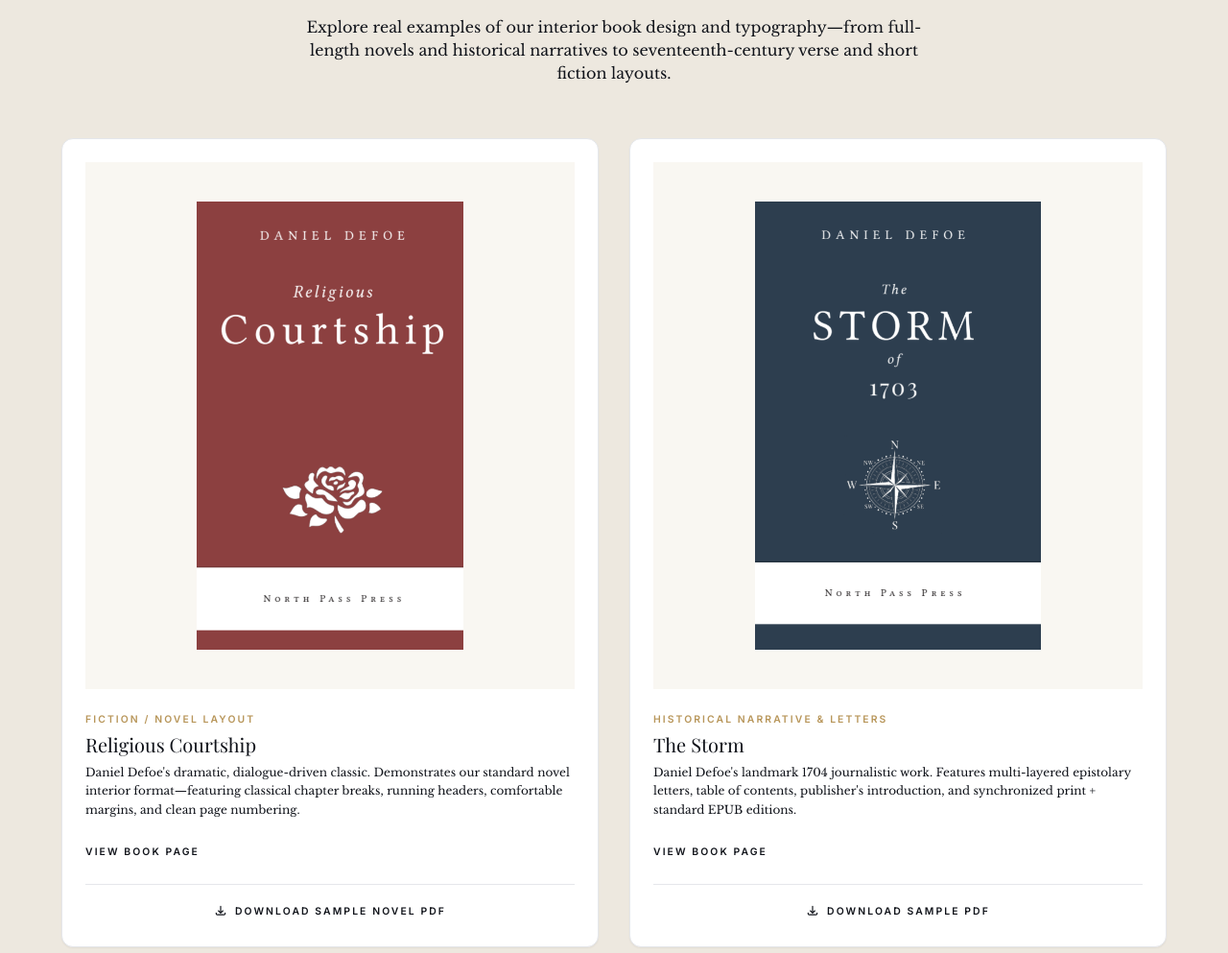
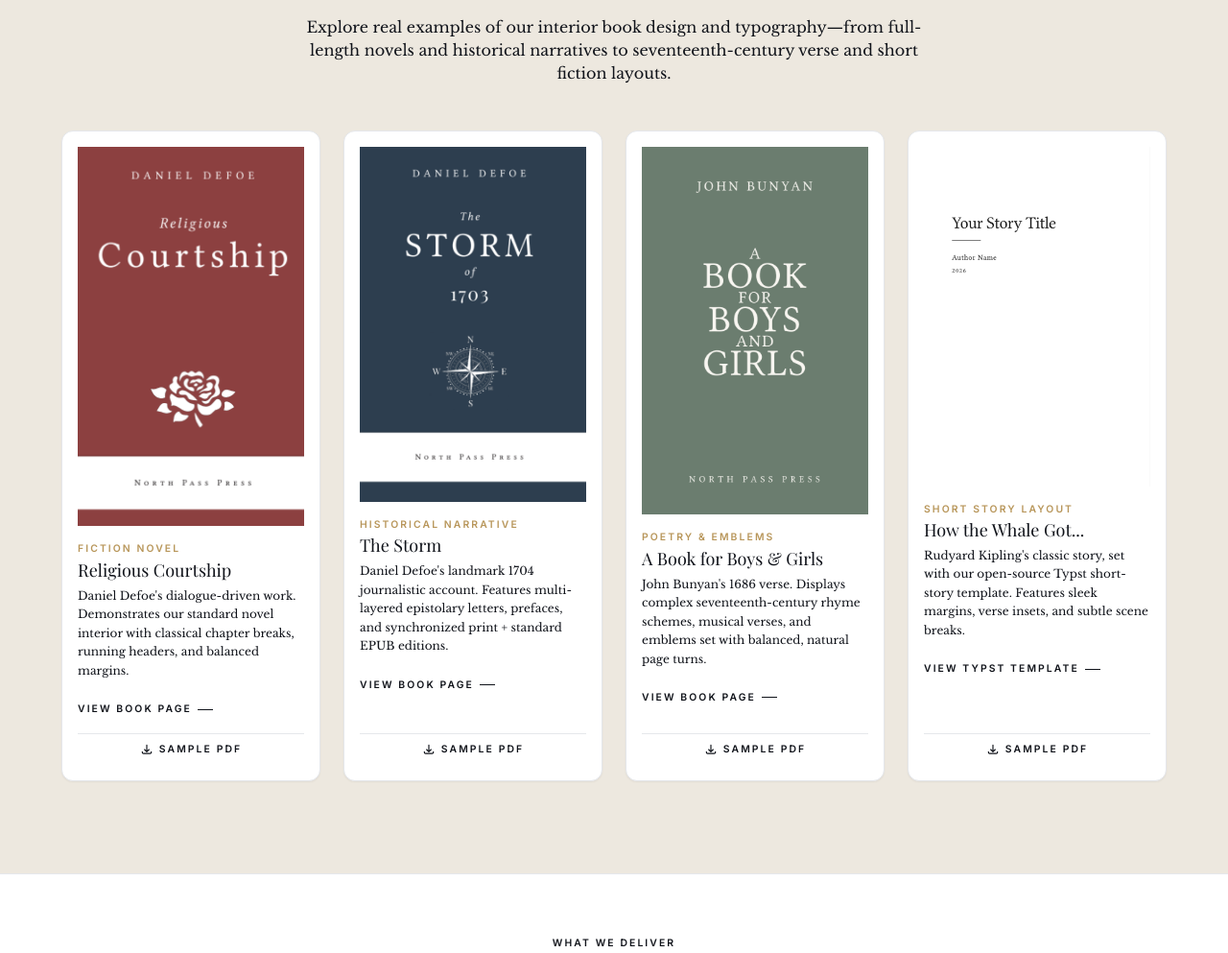
Before and after one commit to mnogradi/press-website, a website: page services.html in a window 1280 px wide. Shown: the part 300-1293 px from the top of the page at 96% size. Drawn offline with nearby package versions, Linux system fonts and the light colour scheme; a web font is replaced by a local one.

Commit message:
Made cards smaller on services page, and cut down the FAQ

```diff
--- a/services.html
+++ b/services.html
@@ -129,7 +129,7 @@
     <!-- Top Showcase / Portfolio Section -->
     <section class="py-24 px-4 sm:px-6 bg-[#EDE8DF]" style="padding-top: calc(130px + 5rem);">
         <div class="max-w-6xl mx-auto">
-            <div class="text-center mb-14">
+            <div class="text-center mb-12 sm:mb-14">
                 <span class="sans-label text-slate-400 block mb-2 uppercase tracking-[0.2em] text-[10px]">Showcase</span>
                 <h1 class="serif-heading text-3xl md:text-4xl text-midnight mb-4">Typesetting Portfolio</h1>
                 <div class="section-rule"></div>
@@ -138,128 +138,128 @@
                 </p>
             </div>
 
-            <!-- Portfolio Grid -->
-            <div class="grid grid-cols-1 md:grid-cols-2 gap-8 md:gap-10">
+            <!-- Compact 4-Column Portfolio Grid -->
+            <div class="grid grid-cols-1 sm:grid-cols-2 lg:grid-cols-4 gap-6">
 
                 <!-- Portfolio 1: Religious Courtship (Novel) -->
-                <div class="book-item group relative flex flex-col bg-white border border-slate-100 shadow-sm hover:border-slate-200 hover:shadow-md transition-all duration-300 p-5 sm:p-6 rounded-xl">
-                    <div class="aspect-[13/14] bg-[#f9f7f2] mb-6 relative overflow-hidden flex items-center justify-center rounded-lg">
+                <div class="book-item group relative flex flex-col bg-white border border-slate-100 shadow-sm hover:border-slate-200 hover:shadow-md transition-all duration-300 p-4 sm:p-5 rounded-xl">
+                    <div class="aspect-[4/5] bg-[#f9f7f2] mb-4 relative overflow-hidden flex items-center justify-center rounded-lg p-2">
                         <img src="/assets/images/courtship.png" alt="Religious Courtship by Daniel Defoe"
-                            class="h-[85%] w-auto transform group-hover:scale-105 transition-transform duration-700 pointer-events-none object-contain">
+                            class="h-[88%] w-auto transform group-hover:scale-105 transition-transform duration-700 pointer-events-none object-contain">
                     </div>
                     <div class="flex flex-col flex-grow">
-                        <span class="sans-label text-[10px] text-gold font-bold uppercase tracking-widest mb-1.5">Fiction / Novel Layout</span>
-                        <h3 class="serif-heading text-xl sm:text-2xl text-midnight mb-2 group-hover:text-gold transition-colors">Religious Courtship</h3>
-                        <p class="text-xs text-slate-500 leading-relaxed font-light mb-5">
-                            Daniel Defoe's dramatic, dialogue-driven classic. Demonstrates our standard novel interior format—featuring classical chapter breaks, running headers, comfortable margins, and clean page numbering.
+                        <span class="sans-label text-[9px] text-gold font-bold uppercase tracking-widest mb-1">Fiction Novel</span>
+                        <h3 class="serif-heading text-lg sm:text-xl text-midnight mb-1.5 group-hover:text-gold transition-colors">Religious Courtship</h3>
+                        <p class="text-xs text-slate-500 leading-relaxed font-light mb-4">
+                            Daniel Defoe's dialogue-driven work. Demonstrates our standard novel interior with classical chapter breaks, running headers, and balanced margins.
                         </p>
 
-                        <!-- Dedicated Book Link (Separated from download) -->
-                        <div class="mb-6">
-                            <a href="courtship" class="inline-flex items-center gap-2 text-[10px] sans-label font-bold uppercase tracking-[0.15em] text-midnight hover:text-gold transition-colors group/link">
+                        <!-- Dedicated Book Link -->
+                        <div class="mb-4">
+                            <a href="courtship" class="inline-flex items-center gap-1.5 text-[9px] sans-label font-bold uppercase tracking-wider text-midnight hover:text-gold transition-colors group/link">
                                 View Book Page
-                                <span class="w-6 h-px bg-midnight group-hover/link:w-10 group-hover/link:bg-gold transition-all"></span>
+                                <span class="w-4 h-px bg-midnight group-hover/link:w-7 group-hover/link:bg-gold transition-all"></span>
                             </a>
                         </div>
 
                         <!-- Dedicated Bottom Download Button -->
-                        <div class="mt-auto pt-4 border-t border-slate-100">
-                            <a href="assets/docs/defoe-courtship.pdf" download class="inline-flex items-center justify-center gap-2 w-full bg-[#f4f1ea] hover:bg-midnight hover:text-white text-slate-700 py-2.5 px-4 rounded sans-label text-[10px] uppercase tracking-wider font-bold transition-all duration-300">
+                        <div class="mt-auto pt-3 border-t border-slate-100">
+                            <a href="assets/docs/defoe-courtship.pdf" download class="inline-flex items-center justify-center gap-1.5 w-full bg-[#f4f1ea] hover:bg-midnight hover:text-white text-slate-700 py-2 px-3 rounded sans-label text-[9px] uppercase tracking-wider font-bold transition-all duration-300">
                                 <svg class="w-3.5 h-3.5" fill="none" stroke="currentColor" viewBox="0 0 24 24"><path stroke-linecap="round" stroke-linejoin="round" stroke-width="2" d="M4 16v1a2 2 0 002 2h12a2 2 0 002-2v-1m-4-4l-4 4m0 0l-4-4m4 4V4"></path></svg>
-                                Download Sample Novel PDF
+                                Sample PDF
                             </a>
                         </div>
                     </div>
                 </div>
 
                 <!-- Portfolio 2: The Storm -->
-                <div class="book-item group relative flex flex-col bg-white border border-slate-100 shadow-sm hover:border-slate-200 hover:shadow-md transition-all duration-300 p-5 sm:p-6 rounded-xl">
-                    <div class="aspect-[13/14] bg-[#f9f7f2] mb-6 relative overflow-hidden flex items-center justify-center rounded-lg">
+                <div class="book-item group relative flex flex-col bg-white border border-slate-100 shadow-sm hover:border-slate-200 hover:shadow-md transition-all duration-300 p-4 sm:p-5 rounded-xl">
+                    <div class="aspect-[4/5] bg-[#f9f7f2] mb-4 relative overflow-hidden flex items-center justify-center rounded-lg p-2">
                         <img src="/assets/images/defoepng.png" alt="The Storm by Daniel Defoe"
-                            class="h-[85%] w-auto transform group-hover:scale-105 transition-transform duration-700 pointer-events-none object-contain">
+                            class="h-[88%] w-auto transform group-hover:scale-105 transition-transform duration-700 pointer-events-none object-contain">
                     </div>
                     <div class="flex flex-col flex-grow">
-                        <span class="sans-label text-[10px] text-gold font-bold uppercase tracking-widest mb-1.5">Historical Narrative &amp; Letters</span>
-                        <h3 class="serif-heading text-xl sm:text-2xl text-midnight mb-2 group-hover:text-gold transition-colors">The Storm</h3>
-                        <p class="text-xs text-slate-500 leading-relaxed font-light mb-5">
-                            Daniel Defoe's landmark 1704 journalistic work. Features multi-layered epistolary letters, table of contents, publisher's introduction, and synchronized print + standard EPUB editions.
+                        <span class="sans-label text-[9px] text-gold font-bold uppercase tracking-widest mb-1">Historical Narrative</span>
+                        <h3 class="serif-heading text-lg sm:text-xl text-midnight mb-1.5 group-hover:text-gold transition-colors">The Storm</h3>
+                        <p class="text-xs text-slate-500 leading-relaxed font-light mb-4">
+                            Daniel Defoe's landmark 1704 journalistic account. Features multi-layered epistolary letters, prefaces, and synchronized print + standard EPUB editions.
                         </p>
 
-                        <!-- Dedicated Book Link (Separated from download) -->
-                        <div class="mb-6">
-                            <a href="defoe" class="inline-flex items-center gap-2 text-[10px] sans-label font-bold uppercase tracking-[0.15em] text-midnight hover:text-gold transition-colors group/link">
+                        <!-- Dedicated Book Link -->
+                        <div class="mb-4">
+                            <a href="defoe" class="inline-flex items-center gap-1.5 text-[9px] sans-label font-bold uppercase tracking-wider text-midnight hover:text-gold transition-colors group/link">
                                 View Book Page
-                                <span class="w-6 h-px bg-midnight group-hover/link:w-10 group-hover/link:bg-gold transition-all"></span>
+                                <span class="w-4 h-px bg-midnight group-hover/link:w-7 group-hover/link:bg-gold transition-all"></span>
                             </a>
                         </div>
 
                         <!-- Dedicated Bottom Download Button -->
-                        <div class="mt-auto pt-4 border-t border-slate-100">
-                            <a href="assets/docs/defoe-storm.pdf" download class="inline-flex items-center justify-center gap-2 w-full bg-[#f4f1ea] hover:bg-midnight hover:text-white text-slate-700 py-2.5 px-4 rounded sans-label text-[10px] uppercase tracking-wider font-bold transition-all duration-300">
+                        <div class="mt-auto pt-3 border-t border-slate-100">
+                            <a href="assets/docs/defoe-storm.pdf" download class="inline-flex items-center justify-center gap-1.5 w-full bg-[#f4f1ea] hover:bg-midnight hover:text-white text-slate-700 py-2 px-3 rounded sans-label text-[9px] uppercase tracking-wider font-bold transition-all duration-300">
                                 <svg class="w-3.5 h-3.5" fill="none" stroke="currentColor" viewBox="0 0 24 24"><path stroke-linecap="round" stroke-linejoin="round" stroke-width="2" d="M4 16v1a2 2 0 002 2h12a2 2 0 002-2v-1m-4-4l-4 4m0 0l-4-4m4 4V4"></path></svg>
-                                Download Sample PDF
+                                Sample PDF
                             </a>
                         </div>
                     </div>
                 </div>
 
                 <!-- Portfolio 3: A Book for Boys and Girls -->
-                <div class="book-item group relative flex flex-col bg-white border border-slate-100 shadow-sm hover:border-slate-200 hover:shadow-md transition-all duration-300 p-5 sm:p-6 rounded-xl">
-                    <div class="aspect-[13/14] bg-[#f9f7f2] mb-6 relative overflow-hidden flex items-center justify-center rounded-lg">
+                <div class="book-item group relative flex flex-col bg-white border border-slate-100 shadow-sm hover:border-slate-200 hover:shadow-md transition-all duration-300 p-4 sm:p-5 rounded-xl">
+                    <div class="aspect-[4/5] bg-[#f9f7f2] mb-4 relative overflow-hidden flex items-center justify-center rounded-lg p-2">
                         <img src="/assets/images/bunyanimg.png" alt="A Book for Boys and Girls by John Bunyan"
-                            class="h-[85%] w-auto transform group-hover:scale-105 transition-transform duration-700 pointer-events-none object-contain">
+                            class="h-[88%] w-auto transform group-hover:scale-105 transition-transform duration-700 pointer-events-none object-contain">
                     </div>
                     <div class="flex flex-col flex-grow">
-                        <span class="sans-label text-[10px] text-gold font-bold uppercase tracking-widest mb-1.5">Poetry &amp; Emblems</span>
-                        <h3 class="serif-heading text-xl sm:text-2xl text-midnight mb-2 group-hover:text-gold transition-colors">A Book for Boys and Girls</h3>
-                        <p class="text-xs text-slate-500 leading-relaxed font-light mb-5">
-                            John Bunyan's 1686 emblem verse. Solves the complex challenge of typesetting seventeenth-century rhyme schemes, musical verses, and moral emblems with balanced, graceful page turns.
+                        <span class="sans-label text-[9px] text-gold font-bold uppercase tracking-widest mb-1">Poetry &amp; Emblems</span>
+                        <h3 class="serif-heading text-lg sm:text-xl text-midnight mb-1.5 group-hover:text-gold transition-colors">A Book for Boys &amp; Girls</h3>
+                        <p class="text-xs text-slate-500 leading-relaxed font-light mb-4">
+                            John Bunyan's 1686 verse. Displays complex seventeenth-century rhyme schemes, musical verses, and emblems set with balanced, natural page turns.
                         </p>
 
-                        <!-- Dedicated Book Link (Separated from download) -->
-                        <div class="mb-6">
-                            <a href="bunyan" class="inline-flex items-center gap-2 text-[10px] sans-label font-bold uppercase tracking-[0.15em] text-midnight hover:text-gold transition-colors group/link">
+                        <!-- Dedicated Book Link -->
+                        <div class="mb-4">
+                            <a href="bunyan" class="inline-flex items-center gap-1.5 text-[9px] sans-label font-bold uppercase tracking-wider text-midnight hover:text-gold transition-colors group/link">
                                 View Book Page
-                                <span class="w-6 h-px bg-midnight group-hover/link:w-10 group-hover/link:bg-gold transition-all"></span>
+                                <span class="w-4 h-px bg-midnight group-hover/link:w-7 group-hover/link:bg-gold transition-all"></span>
                             </a>
                         </div>
 
                         <!-- Dedicated Bottom Download Button -->
-                        <div class="mt-auto pt-4 border-t border-slate-100">
-                            <a href="assets/docs/bunyan-book.pdf" download class="inline-flex items-center justify-center gap-2 w-full bg-[#f4f1ea] hover:bg-midnight hover:text-white text-slate-700 py-2.5 px-4 rounded sans-label text-[10px] uppercase tracking-wider font-bold transition-all duration-300">
+                        <div class="mt-auto pt-3 border-t border-slate-100">
+                            <a href="assets/docs/bunyan-book.pdf" download class="inline-flex items-center justify-center gap-1.5 w-full bg-[#f4f1ea] hover:bg-midnight hover:text-white text-slate-700 py-2 px-3 rounded sans-label text-[9px] uppercase tracking-wider font-bold transition-all duration-300">
                                 <svg class="w-3.5 h-3.5" fill="none" stroke="currentColor" viewBox="0 0 24 24"><path stroke-linecap="round" stroke-linejoin="round" stroke-width="2" d="M4 16v1a2 2 0 002 2h12a2 2 0 002-2v-1m-4-4l-4 4m0 0l-4-4m4 4V4"></path></svg>
-                                Download Sample PDF
+                                Sample PDF
                             </a>
                         </div>
                     </div>
                 </div>
 
                 <!-- Portfolio 4: How the Whale Got His Throat (Short Story) -->
-                <div class="book-item group relative flex flex-col bg-white border border-slate-100 shadow-sm hover:border-slate-200 hover:shadow-md transition-all duration-300 p-5 sm:p-6 rounded-xl">
-                    <div class="aspect-[13/14] bg-[#f9f7f2] mb-6 relative overflow-hidden flex items-center justify-center rounded-lg">
+                <div class="book-item group relative flex flex-col bg-white border border-slate-100 shadow-sm hover:border-slate-200 hover:shadow-md transition-all duration-300 p-4 sm:p-5 rounded-xl">
+                    <div class="aspect-[4/5] bg-[#f9f7f2] mb-4 relative overflow-hidden flex items-center justify-center rounded-lg p-2">
                         <img src="/assets/images/free-story.png" alt="How the Whale Got His Throat by Rudyard Kipling"
-                            class="h-[85%] w-auto transform group-hover:scale-105 transition-transform duration-700 pointer-events-none object-contain">
+                            class="h-[88%] w-auto transform group-hover:scale-105 transition-transform duration-700 pointer-events-none object-contain">
                     </div>
                     <div class="flex flex-col flex-grow">
-                        <span class="sans-label text-[10px] text-gold font-bold uppercase tracking-widest mb-1.5">Literary Short Story</span>
-                        <h3 class="serif-heading text-xl sm:text-2xl text-midnight mb-2 group-hover:text-gold transition-colors">How the Whale Got His Throat</h3>
-                        <p class="text-xs text-slate-500 leading-relaxed font-light mb-5">
-                            Rudyard Kipling's classic story, set with our open-source Typst short-story template. Features sleek editorial margins, verse insets, and subtle scene breaks optimized for short fiction.
+                        <span class="sans-label text-[9px] text-gold font-bold uppercase tracking-widest mb-1">Short Story Layout</span>
+                        <h3 class="serif-heading text-lg sm:text-xl text-midnight mb-1.5 group-hover:text-gold transition-colors">How the Whale Got...</h3>
+                        <p class="text-xs text-slate-500 leading-relaxed font-light mb-4">
+                            Rudyard Kipling's classic story, set with our open-source Typst short-story template. Features sleek margins, verse insets, and subtle scene breaks.
                         </p>
 
-                        <!-- Dedicated GitHub Link (Separated from download) -->
-                        <div class="mb-6">
-                            <a href="https://github.com/mnogradi/modern-short-story" target="_blank" rel="noopener noreferrer" class="inline-flex items-center gap-2 text-[10px] sans-label font-bold uppercase tracking-[0.15em] text-midnight hover:text-gold transition-colors group/link">
-                                View Typst Template on GitHub
-                                <span class="w-6 h-px bg-midnight group-hover/link:w-10 group-hover/link:bg-gold transition-all"></span>
+                        <!-- Dedicated GitHub Link -->
+                        <div class="mb-4">
+                            <a href="https://github.com/mnogradi/modern-short-story" target="_blank" rel="noopener noreferrer" class="inline-flex items-center gap-1.5 text-[9px] sans-label font-bold uppercase tracking-wider text-midnight hover:text-gold transition-colors group/link">
+                                View Typst Template
+                                <span class="w-4 h-px bg-midnight group-hover/link:w-7 group-hover/link:bg-gold transition-all"></span>
                             </a>
                         </div>
 
                         <!-- Dedicated Bottom Download Button -->
-                        <div class="mt-auto pt-4 border-t border-slate-100">
-                            <a href="assets/docs/kipling-whale.pdf" download class="inline-flex items-center justify-center gap-2 w-full bg-[#f4f1ea] hover:bg-midnight hover:text-white text-slate-700 py-2.5 px-4 rounded sans-label text-[10px] uppercase tracking-wider font-bold transition-all duration-300">
+                        <div class="mt-auto pt-3 border-t border-slate-100">
+                            <a href="assets/docs/kipling-whale.pdf" download class="inline-flex items-center justify-center gap-1.5 w-full bg-[#f4f1ea] hover:bg-midnight hover:text-white text-slate-700 py-2 px-3 rounded sans-label text-[9px] uppercase tracking-wider font-bold transition-all duration-300">
                                 <svg class="w-3.5 h-3.5" fill="none" stroke="currentColor" viewBox="0 0 24 24"><path stroke-linecap="round" stroke-linejoin="round" stroke-width="2" d="M4 16v1a2 2 0 002 2h12a2 2 0 002-2v-1m-4-4l-4 4m0 0l-4-4m4 4V4"></path></svg>
-                                Download Sample Story PDF
+                                Sample PDF
                             </a>
                         </div>
                     </div>
@@ -453,53 +453,37 @@
         </div>
     </section>
 
-    <!-- FAQ Section -->
+    <!-- Trimmed FAQ Section (Compact 3-Column Grid) -->
     <section class="py-16 md:py-20 px-4 sm:px-6 bg-[#f9f7f2] border-t border-slate-100">
-        <div class="max-w-4xl mx-auto">
-            <div class="text-center mb-12">
+        <div class="max-w-6xl mx-auto">
+            <div class="text-center mb-10 sm:mb-12">
                 <span class="sans-label text-slate-400 block mb-2 uppercase tracking-[0.2em] text-[10px]">Common Questions</span>
                 <h2 class="serif-heading text-2xl sm:text-3xl text-midnight mb-4">Frequently Asked Questions</h2>
                 <div class="section-rule"></div>
             </div>
 
-            <div class="space-y-4 sm:space-y-6">
+            <div class="grid grid-cols-1 md:grid-cols-3 gap-6">
                 <!-- FAQ 1: Covers -->
-                <div class="bg-white p-5 sm:p-6 border border-slate-100 rounded-xl shadow-sm">
+                <div class="bg-white p-6 border border-slate-100 rounded-xl shadow-sm flex flex-col justify-start">
                     <h3 class="serif-heading text-lg text-midnight mb-2">Do you design book covers?</h3>
                     <p class="text-xs text-slate-500 font-light leading-relaxed">
                         Our primary focus is interior typesetting. However, if you like our aesthetic, cover design can be included upon request. Just let us know when you reach out.
                     </p>
                 </div>
 
-                <!-- FAQ 2: Ebook Format -->
-                <div class="bg-white p-5 sm:p-6 border border-slate-100 rounded-xl shadow-sm">
-                    <h3 class="serif-heading text-lg text-midnight mb-2">What ebook format do you provide?</h3>
+                <!-- FAQ 2: Printers & Formats -->
+                <div class="bg-white p-6 border border-slate-100 rounded-xl shadow-sm flex flex-col justify-start">
+                    <h3 class="serif-heading text-lg text-midnight mb-2">Printers &amp; Formats</h3>
                     <p class="text-xs text-slate-500 font-light leading-relaxed">
-                        We produce clean, standard reflowable <code class="text-slate-700 bg-slate-50 px-1 py-0.5 rounded">.epub</code> files. This is the universal digital publishing standard accepted by major retailers and distributors (Amazon KDP, Apple Books, Kobo, and Barnes &amp; Noble) and displays smoothly across standard e-readers and mobile apps.
+                        We produce print-ready PDFs formatted for Amazon KDP, IngramSpark, Lulu, Bookvault, or offset printers, as well as standard reflowable EPUB ebooks. We accept manuscripts in Word (<code class="text-slate-700 bg-slate-50 px-1 py-0.5 rounded">.docx</code>), Markdown, or plain text.
                     </p>
                 </div>
 
-                <!-- FAQ 3: Printers -->
-                <div class="bg-white p-5 sm:p-6 border border-slate-100 rounded-xl shadow-sm">
-                    <h3 class="serif-heading text-lg text-midnight mb-2">Which printing platforms do you support?</h3>
+                <!-- FAQ 3: Quotes & Pricing -->
+                <div class="bg-white p-6 border border-slate-100 rounded-xl shadow-sm flex flex-col justify-start">
+                    <h3 class="serif-heading text-lg text-midnight mb-2">Quotes &amp; Pricing</h3>
                     <p class="text-xs text-slate-500 font-light leading-relaxed">
-                        Our print interior files are formatted and preflighted to meet the exact technical guidelines of Amazon KDP, IngramSpark, Lulu, Bookvault, Barnes &amp; Noble Press, and traditional short-run offset printers.
-                    </p>
-                </div>
-
-                <!-- FAQ 4: Pricing -->
-                <div class="bg-white p-5 sm:p-6 border border-slate-100 rounded-xl shadow-sm">
-                    <h3 class="serif-heading text-lg text-midnight mb-2">How do you price projects?</h3>
-                    <p class="text-xs text-slate-500 font-light leading-relaxed">
-                        Every manuscript has distinct requirements. We provide individual quotes based on word count, structural complexity (e.g., standard prose vs. verse, dialogue blocks, or footnotes), and whether you require print, standard EPUB, or both.
-                    </p>
-                </div>
-
-                <!-- FAQ 5: Manuscript Formats -->
-                <div class="bg-white p-5 sm:p-6 border border-slate-100 rounded-xl shadow-sm">
-                    <h3 class="serif-heading text-lg text-midnight mb-2">What file formats should I provide?</h3>
-                    <p class="text-xs text-slate-500 font-light leading-relaxed">
-                        We accept completed manuscripts in Microsoft Word (<code class="text-slate-700 bg-slate-50 px-1 py-0.5 rounded">.docx</code>), Markdown (<code class="text-slate-700 bg-slate-50 px-1 py-0.5 rounded">.md</code>), or plain text (<code class="text-slate-700 bg-slate-50 px-1 py-0.5 rounded">.txt</code>), along with your frontmatter and backmatter text.
+                        Every manuscript is unique. We provide individual quotes based on word count, structural complexity (prose vs. verse, dialogue, or footnotes), and whether you require print, EPUB, or both.
                     </p>
                 </div>
             </div>
```
